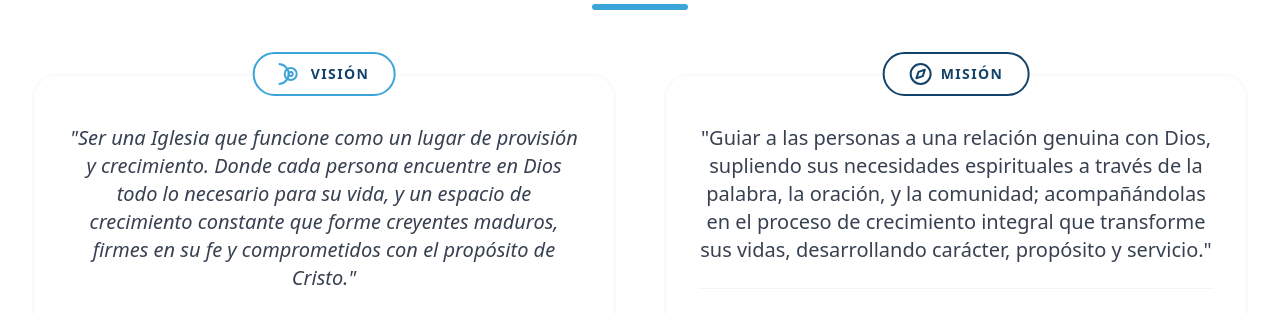
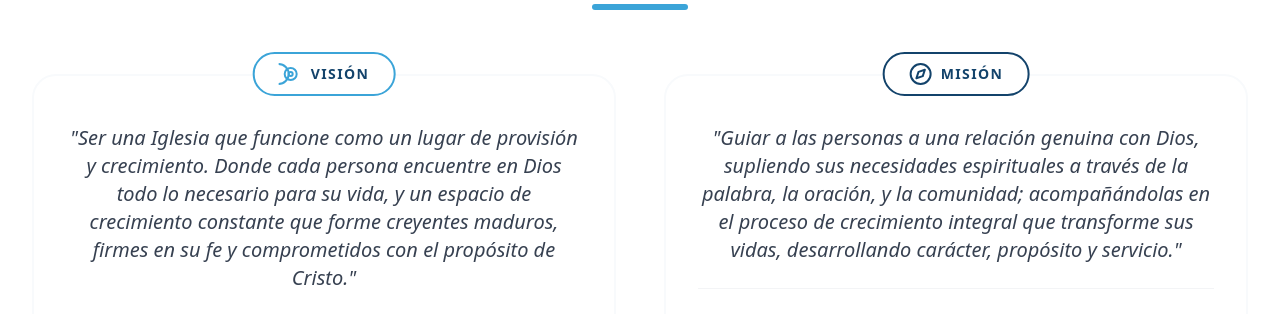
Before and after one commit to wtorresp80/react-wnwiybv7, a React (Create React App) app: page / in a window 1280 px wide. Shown: the part 1740-2054 px from the top of the page. Built offline with nearby package versions, Linux system fonts and the light colour scheme.

Commit message:
Italicize mission statement text
Updated mission statement paragraph to be italicized.

```diff
--- a/src/App.js
+++ b/src/App.js
@@ -399,7 +399,7 @@ export default function App() {
                 <span className="font-bold uppercase tracking-widest text-sm" style={{ color: colors.darkBlue }}>Misión</span>
               </div>
               <div className="mt-4 text-center space-y-6">
-                <p className="text-lg md:text-xl text-gray-700 leading-relaxed">
+                <p className="text-lg md:text-xl text-gray-700 leading-relaxed italic">
                   "Guiar a las personas a una relación genuina con Dios, supliendo sus necesidades espirituales a través de la palabra, la oración, y la comunidad; acompañándolas en el proceso de crecimiento integral que transforme sus vidas, desarrollando carácter, propósito y servicio."
                 </p>
                 {/* Pilares de Misión inspirados en el cuadro */}
```
